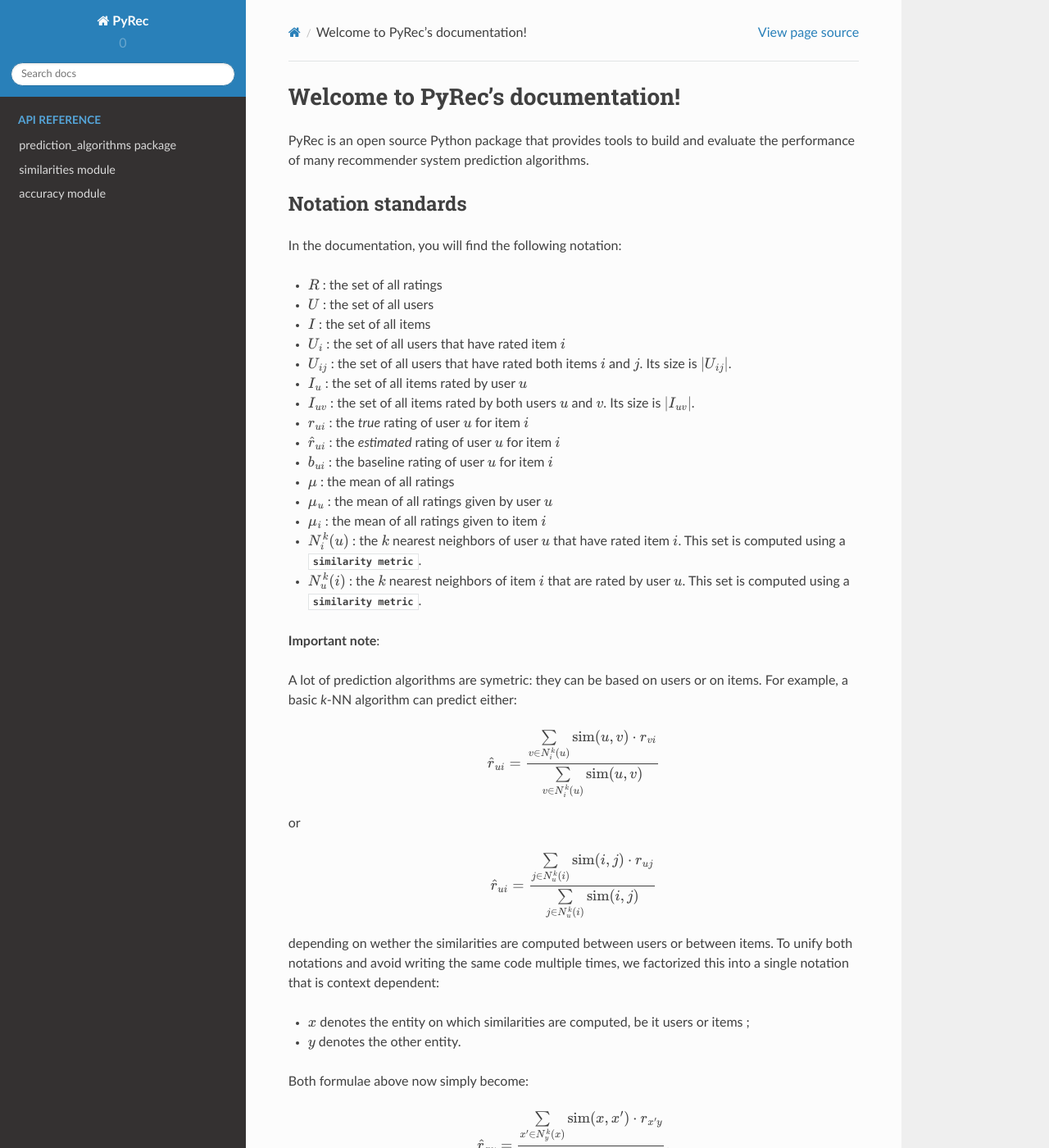
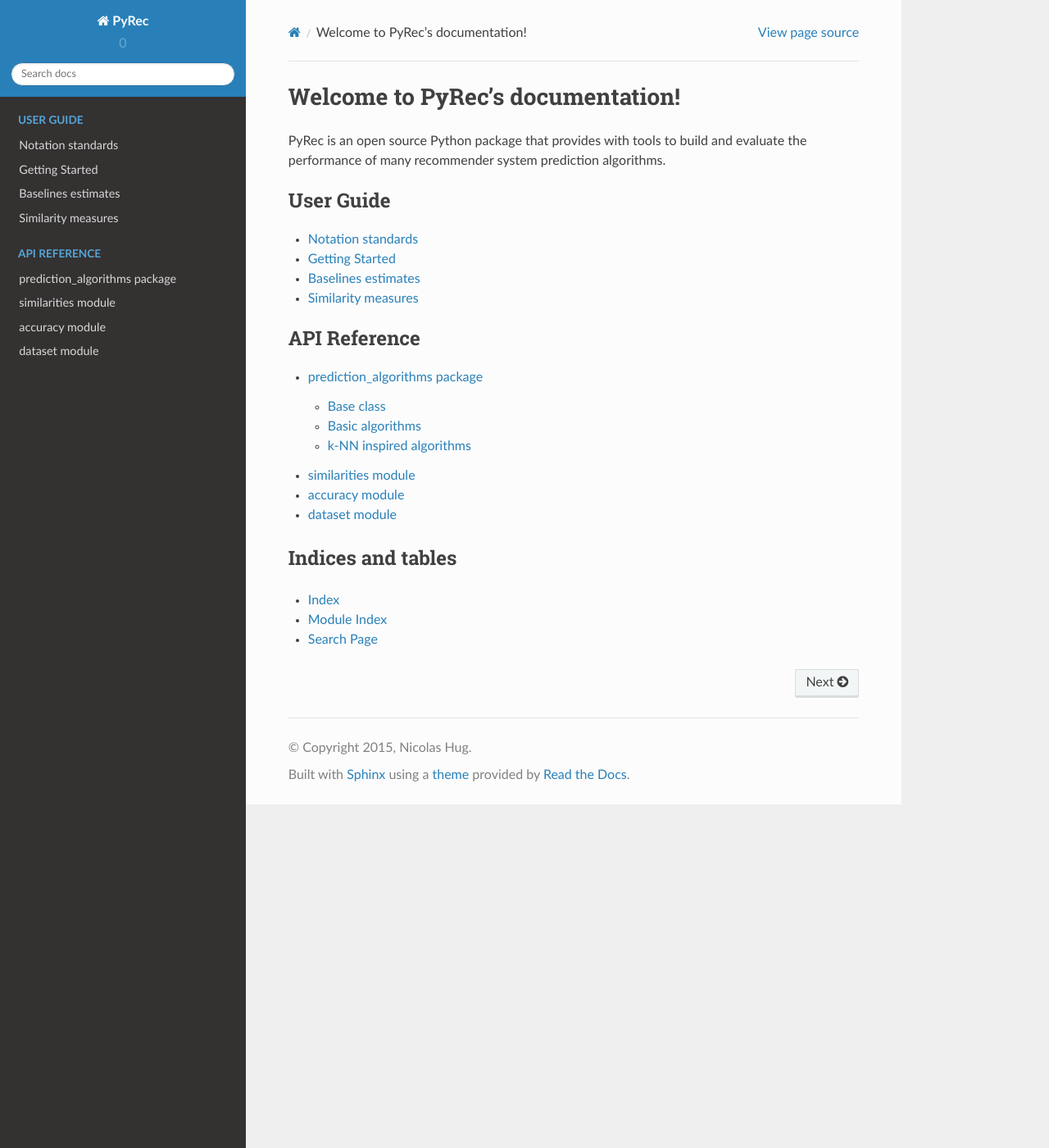
Before and after one commit to NicolasHug/Surprise, a Sphinx documentation site: the page built from doc/source/index.rst, in a window 1280 px wide and 1400 px high. Shown: the whole window at 82% size. Built offline with Sphinx 7.4.7 and the Read the Docs theme 2.0.0, drawn with Linux system fonts in a browser that asks for light colours; some of the changed text lies outside the part shown.

Commit message:
added a lot of doc

```diff
--- /dev/null
+++ b/doc/source/baseline_estimates.rst
@@ -0,0 +1,4 @@
+.. _baseline_estimates:
+
+Baselines estimates
+===================
--- /dev/null
+++ b/doc/source/getting_started.rst
@@ -0,0 +1,6 @@
+.. _getting_started:
+
+Getting Started
+===============
+
+YOLO
--- a/doc/source/index.rst
+++ b/doc/source/index.rst
@@ -6,75 +6,18 @@
 Welcome to PyRec's documentation!
 =================================
 
-PyRec is an open source Python package that provides tools to build and
+PyRec is an open source Python package that provides with tools to build and
 evaluate the performance of many recommender system prediction algorithms.
 
 
-.. _notation_standards:
+.. toctree::
+   :caption: User Guide
 
-Notation standards
-------------------
+   notation_standards
+   getting_started
+   baseline_estimates
+   similarity_measures
 
-In the documentation, you will find the following notation:
-
-* :math:`R` : the set of all ratings
-* :math:`U` : the set of all users
-* :math:`I` : the set of all items
-* :math:`U_i` : the set of all users that have rated item :math:`i`
-* :math:`U_{ij}` : the set of all users that have rated both items :math:`i`
-  and :math:`j`. Its size is :math:`|U_{ij}|`.
-* :math:`I_u` : the set of all items rated by user :math:`u`
-* :math:`I_{uv}` : the set of all items rated by both users :math:`u`
-  and :math:`v`. Its size is :math:`|I_{uv}|`.
-* :math:`r_{ui}` : the *true* rating of user :math:`u` for item
-  :math:`i`
-* :math:`\hat{r}_{ui}` : the *estimated* rating of user :math:`u` for item
-  :math:`i`
-* :math:`b_{ui}` : the baseline rating of user :math:`u` for item :math:`i`
-* :math:`\mu` : the mean of all ratings
-* :math:`\mu_u` : the mean of all ratings given by user :math:`u`
-* :math:`\mu_i` : the mean of all ratings given to item :math:`i`
-* :math:`N_i^k(u)` : the :math:`k` nearest neighbors of user :math:`u` that
-  have rated item :math:`i`. This set is computed using a :mod:`similarity
-  metric <pyrec.similarities>`.
-* :math:`N_u^k(i)` : the :math:`k` nearest neighbors of item :math:`i` that
-  are rated by user :math:`u`. This set is computed using a :py:mod:`similarity
-  metric <pyrec.similarities>`.
-
-**Important note**:
-
-A lot of prediction algorithms are symetric: they can be based on users or on
-items. For example, a basic *k*-NN algorithm can predict either:
-
-.. math::
-  \hat{r}_{ui} = \frac{
-  \sum\limits_{v \in N^k_i(u)} \text{sim}(u, v) \cdot r_{vi}}
-  {\sum\limits_{v \in N^k_i(u)} \text{sim}(u, v)}
-
-or
-
-.. math::
-  \hat{r}_{ui} = \frac{
-  \sum\limits_{j \in N^k_u(i)} \text{sim}(i, j) \cdot r_{uj}}
-  {\sum\limits_{j \in N^k_u(i)} \text{sim}(i, j)}
-
-depending on wether the similarities are computed between users or between
-items. To unify both notations and avoid writing the same code multiple times,
-we factorized this into a single notation that is context dependent:
-
-* :math:`x` denotes the entity on which similarities are computed, be it users
-  or items ;
-* :math:`y` denotes the other entity.
-
-Both formulae above now simply become:
-
-.. math::
-  \hat{r}_{xy} = \frac{
-  \sum\limits_{x' \in N^k_y(x)} \text{sim}(x, x') \cdot r_{x'y}}
-  {\sum\limits_{x' \in N^k_y(x)} \text{sim}(x, x')}.
-
-Likewise, :math:`Y_{xx'}` may denote either :math:`U_{ij}` or :math:`I_{uv}`
-depending on the context.
 
 .. toctree::
    :maxdepth: 2
@@ -83,6 +26,7 @@
    prediction_algorithms
    similarities
    accuracy
+   dataset
 
 
 Indices and tables
--- /dev/null
+++ b/doc/source/similarity_measures.rst
@@ -0,0 +1,4 @@
+.. _similarity_measures:
+
+Similarity measures
+===================
```
Also changed, not shown: doc/source/dataset.rst (added, +8 -0 lines), doc/source/notation_standards.rst (added, +67 -0 lines), doc/source/prediction_algorithms.rst (+18 -0 lines), 6 other files.
